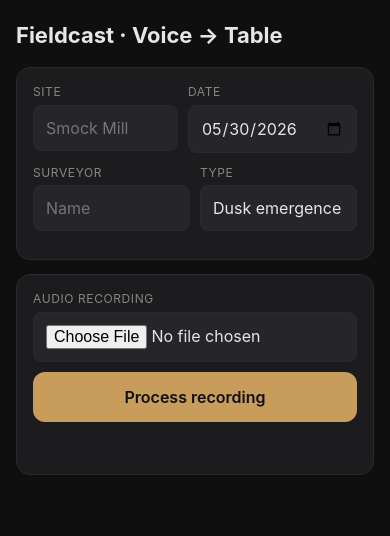
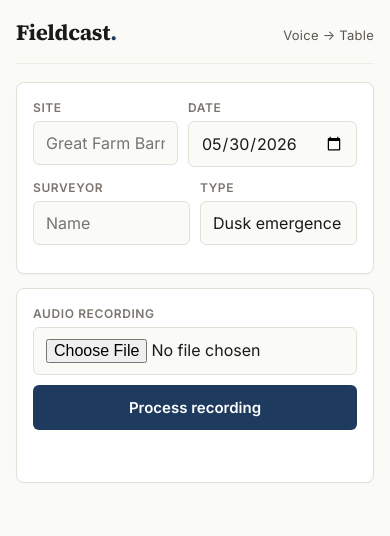
Before and after one commit to willts1209/AEYMAIN, a Flask app: page /app in a window 390 px wide. Shown: the top 536 px of the page. Run offline with Flask 3, Linux system fonts and the light colour scheme; some libraries are stand-ins or nearby versions.

Commit message:
Align app UI with landing page: light mode + serif wordmark
The dark-mode app looked jarring after opening from the light-mode
professional landing page. Match the two so the brand experience is
continuous.

- Palette swapped to landing-page light theme (warm off-white background,
  white surfaces, navy accent, near-black text).
- Typography: Source Serif 4 for the wordmark, Inter for body — same as
  the landing page. Added Google Fonts links.
- App header restructured: wordmark with navy dot on the left,
  'Voice → Table' subtitle on the right — mirrors the landing's
  header pattern. Wordmark links back to /.
- Smaller border radii (6px cards, 4px row inputs) to feel less
  app-store-y, more professional-tool.
- Site placeholder changed from 'Smock Mill' to 'Great Farm Barn'.
- manifest.json + meta theme-color updated to light so PWA chrome
  doesn't flash dark on launch. apple-mobile-web-app-status-bar-style
  swapped from black-translucent to default for proper light-mode iOS
  status bar.

Co-Authored-By: Claude Opus 4.7 <noreply@anthropic.com>

```diff
--- a/templates/index.html
+++ b/templates/index.html
@@ -5,59 +5,123 @@
 <meta name="viewport" content="width=device-width, initial-scale=1.0, viewport-fit=cover">
 <title>Fieldcast — Voice to Survey Table</title>
 <link rel="manifest" href="/static/manifest.json">
-<meta name="theme-color" content="#0f0f10">
+<meta name="theme-color" content="#fafaf7">
 <meta name="apple-mobile-web-app-capable" content="yes">
 <meta name="mobile-web-app-capable" content="yes">
-<meta name="apple-mobile-web-app-status-bar-style" content="black-translucent">
+<meta name="apple-mobile-web-app-status-bar-style" content="default">
 <meta name="apple-mobile-web-app-title" content="Fieldcast">
 <link rel="apple-touch-icon" href="/static/icon-192.png">
+<link rel="preconnect" href="https://fonts.googleapis.com">
+<link rel="preconnect" href="https://fonts.gstatic.com" crossorigin>
+<link rel="stylesheet" href="https://fonts.googleapis.com/css2?family=Source+Serif+4:opsz,wght@8..60,400;8..60,600;8..60,700&family=Inter:wght@400;500;600&display=swap">
 <style>
   :root {
-    --bg: #0f0f10;
-    --fg: #e8e6e3;
-    --muted: #8a8580;
-    --accent: #c89c5a;
-    --accent-fg: #0f0f10;
-    --card: #1c1c1f;
-    --border: #2a2a2e;
-    --danger: #c8625a;
+    --bg: #fafaf7;
+    --surface: #ffffff;
+    --subtle: #f4f1ea;
+    --border: #e3e0d8;
+    --border-soft: #efece4;
+    --text: #1a1a1a;
+    --text-muted: #5a5752;
+    --text-soft: #7a766f;
+    --accent: #1e3a5f;
+    --accent-hover: #16294a;
+    --accent-fg: #ffffff;
+    --success: #2d5a3d;
+    --danger: #9b3a2e;
   }
   * { box-sizing: border-box; -webkit-tap-highlight-color: transparent; }
   body {
     margin: 0;
-    font-family: -apple-system, BlinkMacSystemFont, "SF Pro", system-ui, sans-serif;
+    font-family: 'Inter', -apple-system, BlinkMacSystemFont, "SF Pro", system-ui, sans-serif;
     background: var(--bg);
-    color: var(--fg);
+    color: var(--text);
     padding: 16px;
     padding-top: max(16px, env(safe-area-inset-top));
     padding-bottom: max(40px, env(safe-area-inset-bottom));
     font-size: 16px;
-    line-height: 1.4;
+    line-height: 1.5;
+    -webkit-font-smoothing: antialiased;
+    -moz-osx-font-smoothing: grayscale;
   }
-  h1 { font-size: 22px; margin: 4px 0 16px 0; font-weight: 700; }
-  .card { background: var(--card); border: 1px solid var(--border); border-radius: 14px; padding: 16px; margin-bottom: 14px; }
-  label { display: block; font-size: 12px; color: var(--muted); margin-bottom: 4px; text-transform: uppercase; letter-spacing: 0.05em; }
+  .app-header {
+    display: flex;
+    align-items: baseline;
+    justify-content: space-between;
+    padding-bottom: 14px;
+    margin-bottom: 18px;
+    border-bottom: 1px solid var(--border-soft);
+  }
+  .wordmark {
+    font-family: 'Source Serif 4', Georgia, serif;
+    font-size: 22px;
+    font-weight: 700;
+    letter-spacing: -0.015em;
+    color: var(--text);
+    text-decoration: none;
+  }
+  .wordmark .dot { color: var(--accent); }
+  .subtitle {
+    font-size: 13px;
+    color: var(--text-muted);
+    letter-spacing: 0.02em;
+  }
+  .card {
+    background: var(--surface);
+    border: 1px solid var(--border);
+    border-radius: 8px;
+    padding: 16px;
+    margin-bottom: 14px;
+    box-shadow: 0 1px 2px rgba(0,0,0,0.03);
+  }
+  label {
+    display: block;
+    font-size: 12px;
+    color: var(--text-soft);
+    margin-bottom: 4px;
+    text-transform: uppercase;
+    letter-spacing: 0.05em;
+    font-weight: 600;
+  }
   input[type=text], input[type=date], input[type=file] {
-    width: 100%; padding: 12px; font-size: 16px;
-    background: #25252a; color: var(--fg);
-    border: 1px solid var(--border); border-radius: 8px;
+    width: 100%;
+    padding: 11px 12px;
+    font-size: 16px;
+    background: var(--bg);
+    color: var(--text);
+    border: 1px solid var(--border);
+    border-radius: 6px;
     font-family: inherit;
   }
   input:focus { outline: none; border-color: var(--accent); }
   button {
-    width: 100%; padding: 15px; font-size: 16px; font-weight: 600;
-    background: var(--accent); color: var(--accent-fg);
-    border: none; border-radius: 12px; cursor: pointer;
-    margin-top: 10px; font-family: inherit;
+    width: 100%;
+    padding: 13px;
+    font-size: 15px;
+    font-weight: 600;
+    background: var(--accent);
+    color: var(--accent-fg);
+    border: none;
+    border-radius: 6px;
+    cursor: pointer;
+    margin-top: 10px;
+    font-family: inherit;
+    transition: background 0.15s ease-out;
   }
+  button:hover { background: var(--accent-hover); }
   button:disabled { opacity: 0.4; }
-  button.secondary { background: transparent; color: var(--fg); border: 1px solid var(--border); }
-  .status { color: var(--muted); font-size: 14px; margin: 12px 0 4px 0; min-height: 20px; }
+  button.secondary {
+    background: transparent;
+    color: var(--text);
+    border: 1px solid var(--border);
+  }
+  button.secondary:hover { background: var(--subtle); }
+  .status { color: var(--text-muted); font-size: 14px; margin: 12px 0 4px 0; min-height: 20px; }
   .status.error { color: var(--danger); }
   .progress {
     margin-top: 10px;
     height: 4px;
-    background: #25252a;
+    background: var(--subtle);
     border-radius: 2px;
     overflow: hidden;
     position: relative;
@@ -143,13 +228,16 @@
 </head>
 <body>
 
-<h1>Fieldcast · Voice → Table</h1>
+<header class="app-header">
+  <a href="/" class="wordmark">Fieldcast<span class="dot">.</span></a>
+  <span class="subtitle">Voice → Table</span>
+</header>
 
 <div class="card">
   <div class="field-grid">
     <div>
       <label>Site</label>
-      <input type="text" id="site" placeholder="Smock Mill" autocapitalize="words">
+      <input type="text" id="site" placeholder="Great Farm Barn" autocapitalize="words">
     </div>
     <div>
       <label>Date</label>
```
Also changed, not shown: other parts of templates/index.html (+39 -18 lines), static/manifest.json.
